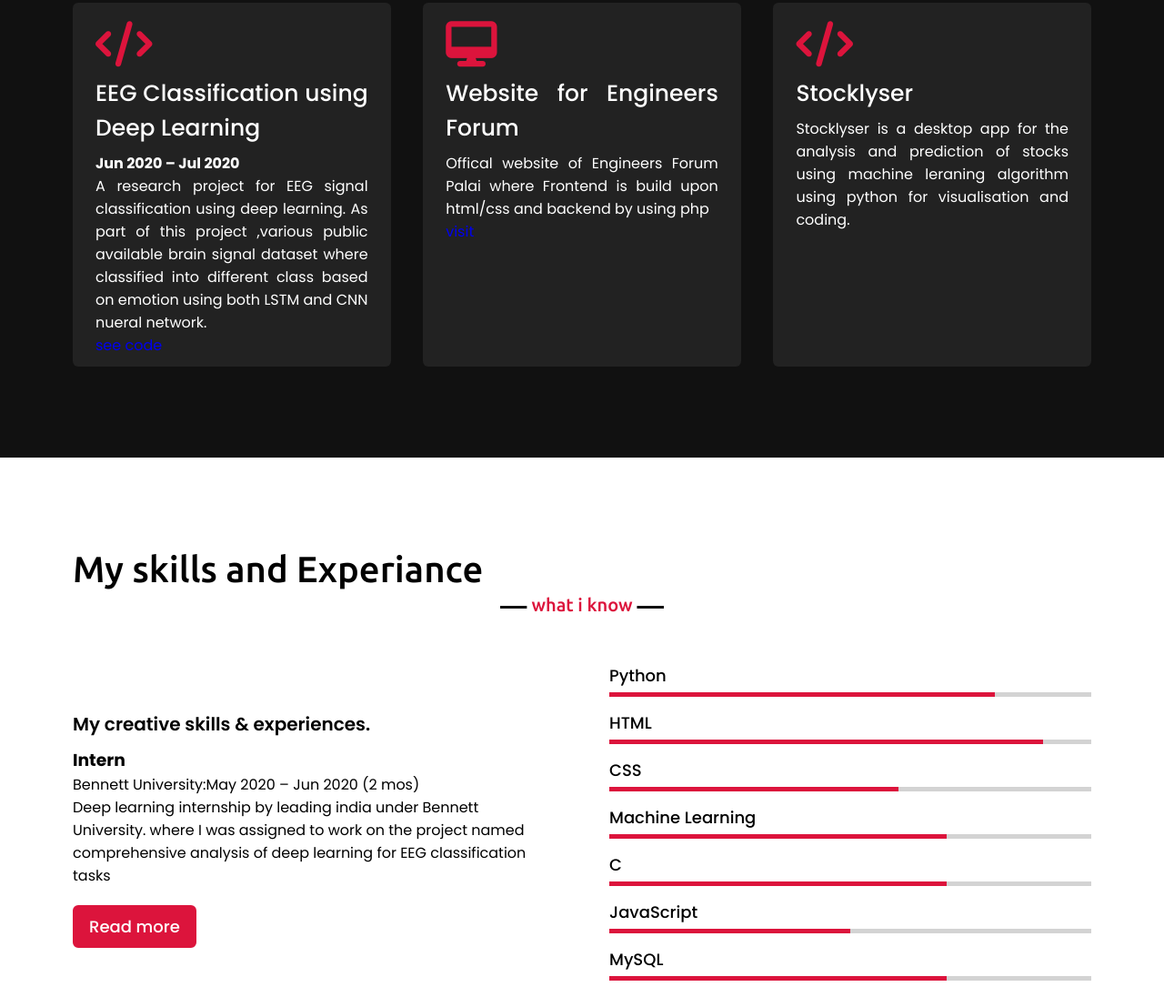
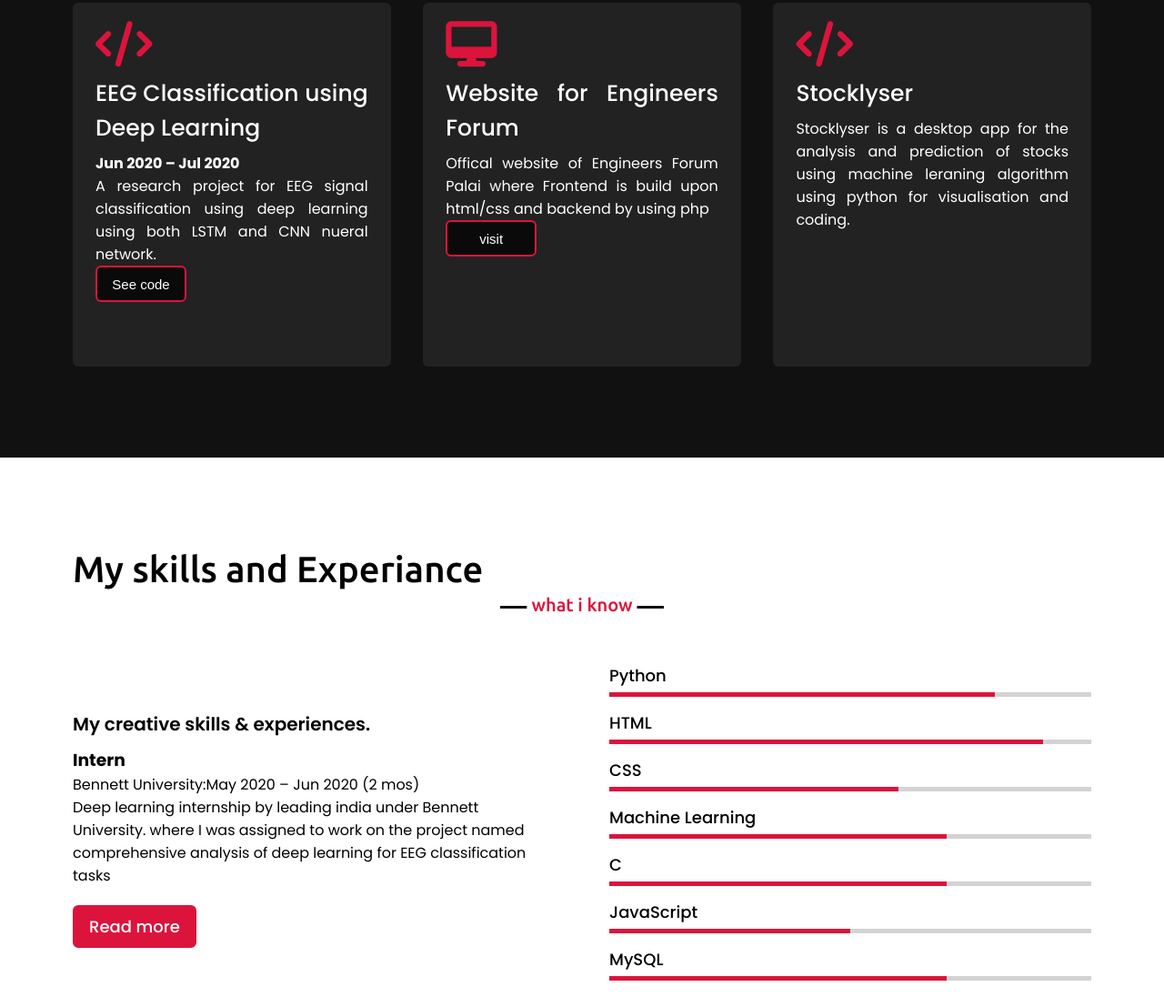
Before and after one commit to ashishshaji/ashish-shaji, a plain HTML site: page index.html in a window 1280 px wide. Shown: the part 1676-2772 px from the top of the page at 91% size. Drawn offline with nearby package versions, Linux system fonts and the light colour scheme.

Commit message:
buttons for projects

```diff
--- a/index.html
+++ b/index.html
@@ -83,10 +83,8 @@
                         <div class="text">EEG Classification using Deep Learning</div>
                         <h4>Jun 2020 – Jul 2020</h4>
                         <p>
-                            A research project for EEG signal classification using deep learning. As part of this
-                            project ,various public available brain signal dataset where classified into different class
-                            based on emotion using both LSTM and CNN nueral network.</p>
-                        <a href="https://github.com/ashishshaji/EEG_Classification_Deeplearning">see code</a>
+                            A research project for EEG signal classification using deep learning using both LSTM and CNN nueral network.</p>
+                        <a href="https://github.com/ashishshaji/EEG_Classification_Deeplearning"><button class="button">See code</button> </a>
                     </div>
                 </div>
                 <div class="card">
@@ -95,7 +93,7 @@
                         <div class="text">Website for Engineers Forum</div>
                         <p>Offical website of Engineers Forum Palai where Frontend is build upon html/css and backend by
                             using php</p>
-                        <a href="http://engineersforumpala.in/">visit</a>
+                        <a class="column right" href="http://engineersforumpala.in/"><button class="button" >visit</button></a>
                     </div>
                 </div>
                 <div class="card">
--- a/style.css
+++ b/style.css
@@ -618,3 +618,16 @@ footer span a:hover{
         line-height: 38px;
     }
 }
+
+.button{
+    width: 100px;
+    height: 40px;
+    border: 2px solid crimson;
+    background: rgb(10, 10, 10);
+    color: #fff;
+    outline: none;
+    font-size: 15px;
+    border-radius: 6px;
+    cursor: pointer;
+    transition: all 0.3s ease;
+}
```
